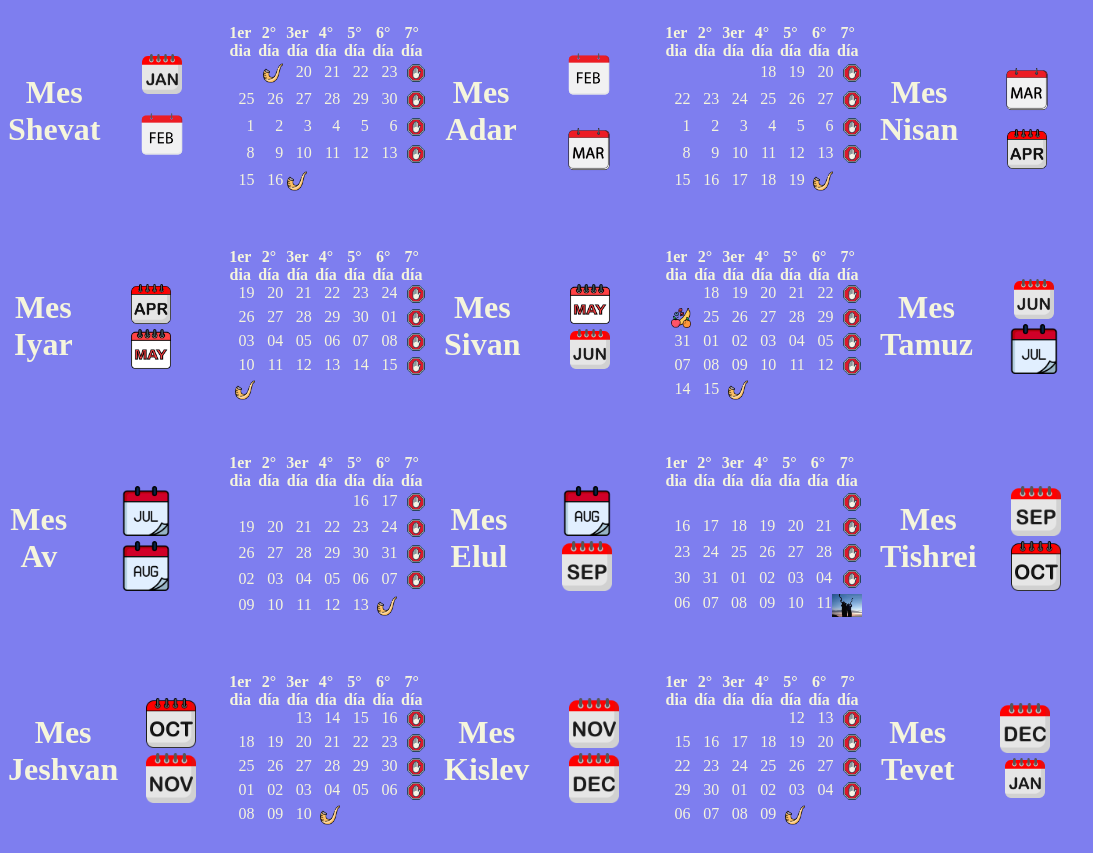
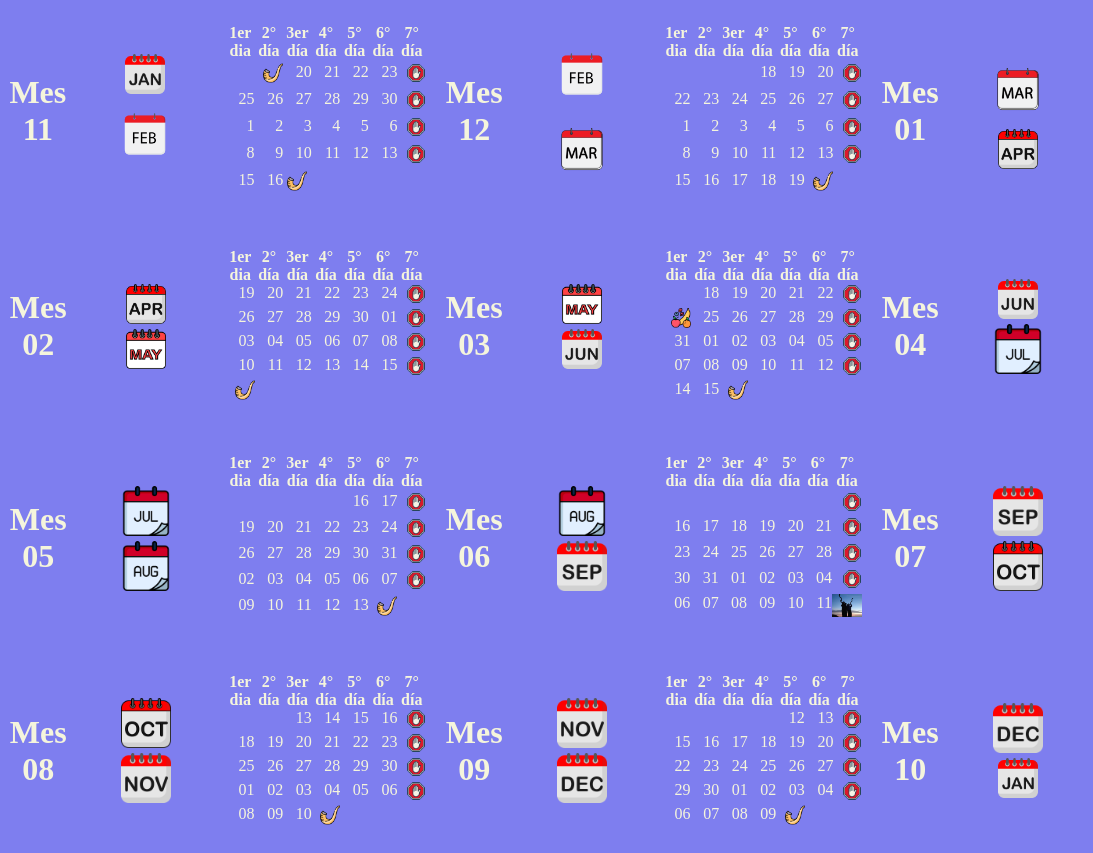
Before and after one commit to erazopa/calendarioh24, a plain HTML site: page index.html in a window 1280 px wide. Shown: the full height of the page, 0-1093 px from the left. Drawn offline with Linux system fonts and the light colour scheme.

Commit message:
Cambio nombres del mes

```diff
--- a/index.html
+++ b/index.html
@@ -10,7 +10,7 @@
 
 <body>
   <div class="calender">
-    <h1>Mes Shevat
+    <h1>Mes 11
       <div class="imagenes-titulo"><img src="imagenes/enero.png" width="40" /><img src="imagenes/febrero.png"
           width="70" /></div>
     </h1>
@@ -55,7 +55,7 @@
       <liclass="new-moon"><img src="imagenes/shofar.png" width="20"></liclass=>
 
     </ol>
-    <h1>Mes Adar
+    <h1>Mes 12
       <div class="imagenes-titulo"><img src="imagenes/febrero.png" width="70" /><img src="imagenes/marzo.png"
           alt="marzo" width="70" /></div>
     </h1>
@@ -101,7 +101,7 @@
       <li class="new-moon"><img src="imagenes/shofar.png" width="20" />
 
     </ol>
-    <h1>Mes Nisan <div class="imagenes-titulo"><img src="imagenes/marzo.png" alt="marzo" width="70" /><img
+    <h1>Mes 01 <div class="imagenes-titulo"><img src="imagenes/marzo.png" alt="marzo" width="70" /><img
           src="imagenes/abril.png" alt="abril" width="40" /></div>
     </h1>
     <ol>
@@ -143,7 +143,7 @@
       <li>17</li>
       <li class="new-moon"><img src="imagenes/shofar.png" width="20" /></li>
     </ol>
-    <h1>Mes Iyar <div class="imagenes-titulo"><img src="imagenes/abril.png" alt="abril" width="40" /><img
+    <h1>Mes 02 <div class="imagenes-titulo"><img src="imagenes/abril.png" alt="abril" width="40" /><img
           src="imagenes/mayo.png" alt="mayo" width="40" /></div>
     </h1>
     <ol>
@@ -185,7 +185,7 @@
       <li><img src="imagenes/shabat.png" width="20" /></li>
       <li class="new-moon"><img src="imagenes/shofar.png" width="20" /></li>
     </ol>
-    <h1>Mes Sivan<div class="imagenes-titulo"><img src="imagenes/mayo.png" alt="mayo" width="40" /><img
+    <h1>Mes 03<div class="imagenes-titulo"><img src="imagenes/mayo.png" alt="mayo" width="40" /><img
           src="imagenes/junio.png" alt="junio" width="40" /></div>
     </h1>
     <ol>
@@ -228,7 +228,7 @@
       <li>15</li>
       <li class="new-moon"><img src="imagenes/shofar.png" width="20" /></li>
     </ol>
-    <h1>Mes Tamuz <div class="imagenes-titulo"><img src="imagenes/junio.png" alt="junio" width="40" /><img
+    <h1>Mes 04 <div class="imagenes-titulo"><img src="imagenes/junio.png" alt="junio" width="40" /><img
           src="imagenes/julio.png" alt="julio" width="50" /></div>
     </h1>
     <ol>
@@ -270,7 +270,7 @@
       <li>14</li>
       <li class="new-moon"><img src="imagenes/shofar.png" width="20" /></li>
     </ol>
-    <h1>Mes Av<div class="imagenes-titulo"><img src="imagenes/julio.png" alt="julio" width="50" /><img
+    <h1>Mes 05<div class="imagenes-titulo"><img src="imagenes/julio.png" alt="julio" width="50" /><img
           src="imagenes/agosto.png" alt="agosto" width="50" /></div>
     </h1>
     <ol>
@@ -313,7 +313,7 @@
       <li>13</li>
       <li class="new-moon"><img src="imagenes/shofar.png" width="20" /></li>
     </ol>
-    <h1>Mes Elul<div class="imagenes-titulo"><img src="imagenes/agosto.png" alt="agosto" width="50" /><img
+    <h1>Mes 06<div class="imagenes-titulo"><img src="imagenes/agosto.png" alt="agosto" width="50" /><img
           src="imagenes/septiembre.png" alt="septiembre" width="50" /></div>
     </h1>
     <ol>
@@ -356,7 +356,7 @@
       <li class="new-moon"><img src="imagenes/trompetas.jpg" width="30" /></li>
     </ol>
     <h1>
-      Mes Tishrei <div class="imagenes-titulo"><img src="imagenes/septiembre.png" alt="septiembre" width="50" /><img
+      Mes 07 <div class="imagenes-titulo"><img src="imagenes/septiembre.png" alt="septiembre" width="50" /><img
           src="imagenes/octubre.png" alt="octubre" width="50" /></div>
     </h1>
     <ol>
@@ -400,7 +400,7 @@
       <li class="new-moon"><img src="imagenes/shofar.png" width="20" /></li>
     </ol>
     <h1>
-      Mes Jeshvan <div class="imagenes-titulo"><img src="imagenes/octubre.png" alt="octubre" width="50" /><img
+      Mes 08 <div class="imagenes-titulo"><img src="imagenes/octubre.png" alt="octubre" width="50" /><img
           src="imagenes/november.png" alt="noviembre" width="50" /></div>
     </h1>
     <ol>
@@ -445,7 +445,7 @@
       <li class="new-moon"><img src="imagenes/shofar.png" width="20" /></li>
     </ol>
     <h1>
-      Mes Kislev <div class="imagenes-titulo"><img src="imagenes/november.png" alt="noviembre" width="50" /><img
+      Mes 09 <div class="imagenes-titulo"><img src="imagenes/november.png" alt="noviembre" width="50" /><img
           src="imagenes/diciembre.png" alt="diciembre" width="50" /></div>
     </h1>
     <ol>
@@ -488,7 +488,7 @@
       <li class="new-moon"><img src="imagenes/shofar.png" width="20" /></li>
     </ol>
     <h1>
-      Mes Tevet <div class="imagenes-titulo"><img src="imagenes/diciembre.png" alt="diciembre" width="50" /><img
+      Mes 10 <div class="imagenes-titulo"><img src="imagenes/diciembre.png" alt="diciembre" width="50" /><img
           src="imagenes/enero.png" width="40" /></div>
     </h1>
     <ol>
```
